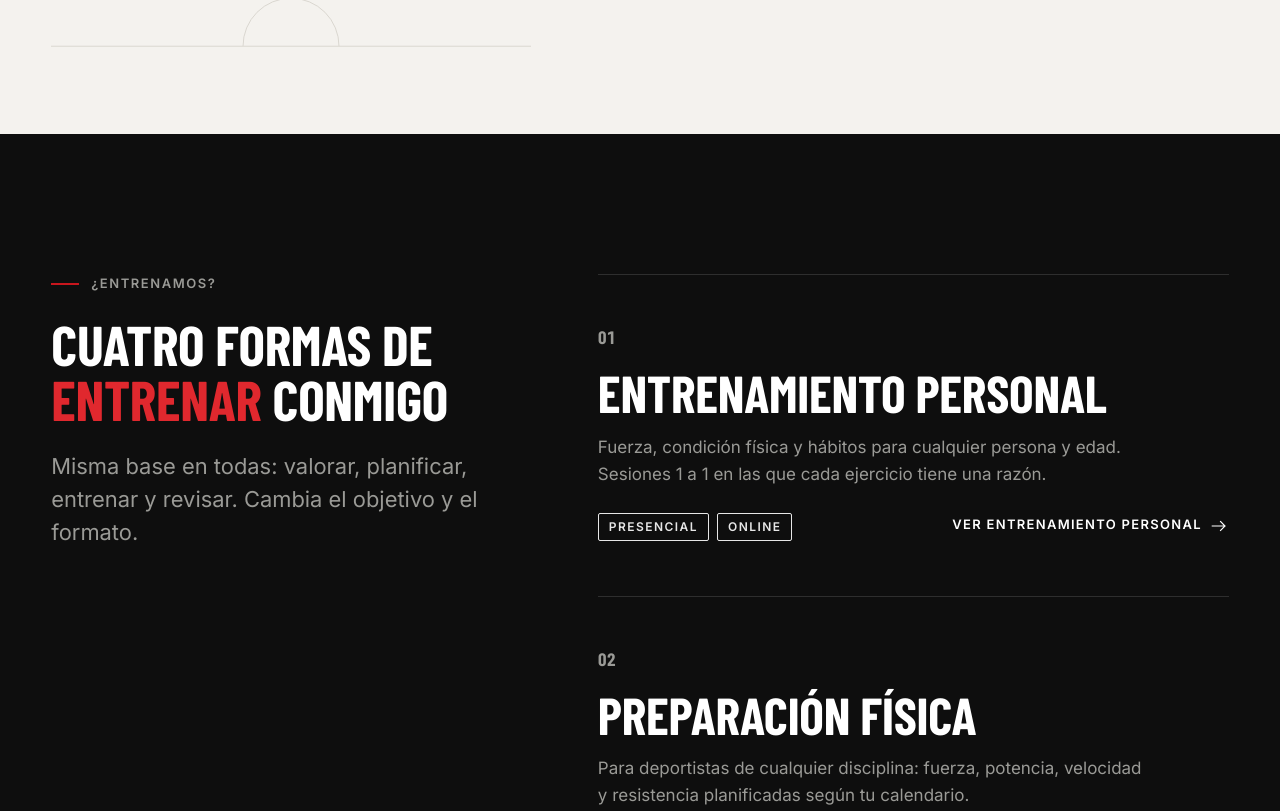
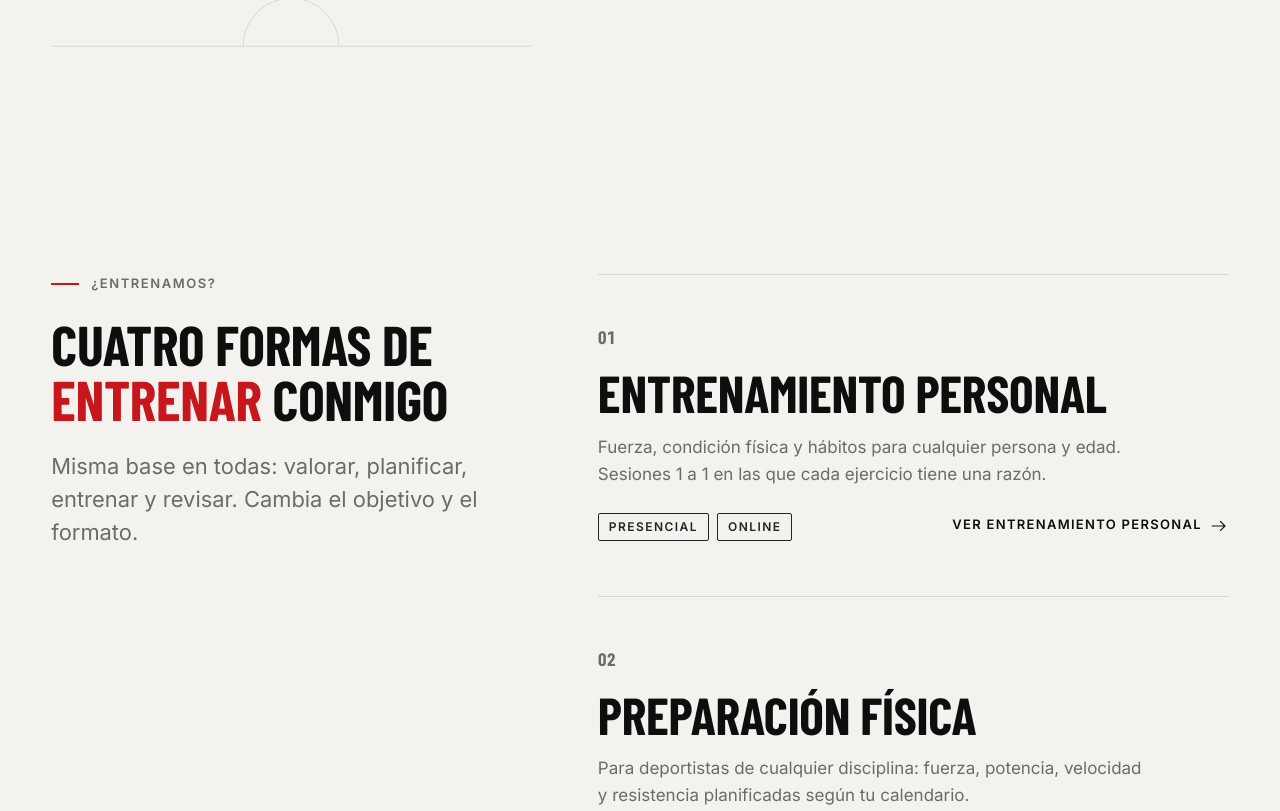
Before and after one commit to roldaan04/ECP, a Next.js app: page /dev/kit in a window 1280 px wide. Shown: the part 4349-5160 px from the top of the page. Built offline with nearby package versions, Linux system fonts and the light colour scheme; no server answers; a web font is replaced by a local one.

Commit message:
patch: colores home page

```diff
--- a/src/components/sections/PricingPreview.jsx
+++ b/src/components/sections/PricingPreview.jsx
@@ -10,12 +10,12 @@ import styles from './PricingPreview.module.css';
 
 /**
  * Avance de tarifas (Home) según el modo de visualización: filas tipo hoja de planificación.
- * @param {{ content: { label: string, title: string, accent?: string, intro?: string, planIds: string[], cta: string } }} props
+ * @param {{ content: { label: string, title: string, accent?: string, intro?: string, planIds: string[], cta: string, tone?: "ink"|"paper" } }} props
  */
 export default function PricingPreview({ content }) {
   const plans = content.planIds.map((id) => pricing.plans.find((p) => p.id === id)).filter(Boolean);
   return (
-    <Section tone="ink" labelledBy="tarifas-avance">
+    <Section tone={content.tone || "ink"} labelledBy="tarifas-avance">
       <div className={styles.grid}>
         <div className={styles.head}>
           <SectionHeading
--- a/src/components/sections/PricingPreview.module.css
+++ b/src/components/sections/PricingPreview.module.css
@@ -63,3 +63,15 @@
     gap: var(--sp-9);
   }
 }
+
+/* Variante sobre fondo claro */
+:global([data-tone='paper']) .list {
+  border-top-color: var(--ecp-line-light);
+}
+:global([data-tone='paper']) .row {
+  border-bottom-color: var(--ecp-line-light);
+}
+:global([data-tone='paper']) .summary,
+:global([data-tone='paper']) .note {
+  color: var(--ecp-muted);
+}
--- a/src/components/sections/ServiceIndex.jsx
+++ b/src/components/sections/ServiceIndex.jsx
@@ -16,7 +16,7 @@ import styles from './ServiceIndex.module.css';
  */
 export default function ServiceIndex({ content }) {
   return (
-    <Section tone="dark" labelledBy="servicios" className={styles.section}>
+    <Section tone="paper" labelledBy="servicios" className={styles.section}>
       <div className={styles.grid}>
         <div className={styles.aside}>
           <SectionHeading
--- a/src/components/sections/ServiceIndex.module.css
+++ b/src/components/sections/ServiceIndex.module.css
@@ -87,3 +87,31 @@
     padding-inline: var(--sp-7);
   }
 }
+
+/* Variante sobre fondo claro (Home): líneas y textos secundarios para papel; la tarjeta granate se fuerza a blanco */
+:global([data-tone='paper']) .list {
+  border-top-color: var(--ecp-line-light);
+}
+:global([data-tone='paper']) .item {
+  border-bottom-color: var(--ecp-line-light);
+}
+:global([data-tone='paper']) .num,
+:global([data-tone='paper']) .text {
+  color: var(--ecp-muted);
+}
+:global([data-tone='paper']) .featured {
+  border-bottom-color: var(--ecp-red-deep);
+}
+:global([data-tone='paper']) .featured,
+:global([data-tone='paper']) .featured .num,
+:global([data-tone='paper']) .featured .name,
+:global([data-tone='paper']) .featured .text,
+:global([data-tone='paper']) .featured .foot,
+:global([data-tone='paper']) .featured .foot a,
+:global([data-tone='paper']) .featured .chips li,
+:global([data-tone='paper']) .featured .itemHead span {
+  color: var(--ecp-white);
+}
+:global([data-tone='paper']) .featured .foot a::after {
+  background: var(--ecp-white);
+}
--- a/src/content/about.js
+++ b/src/content/about.js
@@ -7,7 +7,7 @@ export const about = {
     path: '/sobre-mi/',
   },
   hero: {
-    label: 'ECP · Sobre mí',
+    label: 'ECP',
     title: 'Emilio Congosto Pérez',
     lead: 'Preparador físico y entrenador personal en Madrid. Graduado en CAFYD, jugador y entrenador de baloncesto. Entreno a personas de todas las edades, en persona y online.',
     photoAlt: 'Retrato de Emilio Congosto Pérez',
@@ -22,7 +22,7 @@ export const about = {
       'Con cada persona que entreno, sea deportista o no, hago lo mismo: escuchar, valorar de dónde parte, planificar con sentido y ajustar con lo que vamos viendo.',
     ],
   },
-  sheetCaption: 'Ficha técnica',
+  sheetCaption: 'Sobre mí',
   timeline: {
     label: 'Trayectoria',
     title: 'Formación y experiencia',
--- a/src/content/home.js
+++ b/src/content/home.js
@@ -107,6 +107,7 @@ export const home = {
     title: 'Elige cómo entrenar',
     accent: 'entrenar',
     intro: 'Sesiones sueltas, bonos o planes online. Te oriento sobre cuál encaja con tu objetivo.',
+    tone: 'paper',
     planIds: ['sesion', 'bono4', 'online-plus'],
     cta: 'Ver todas las tarifas',
   },
```
